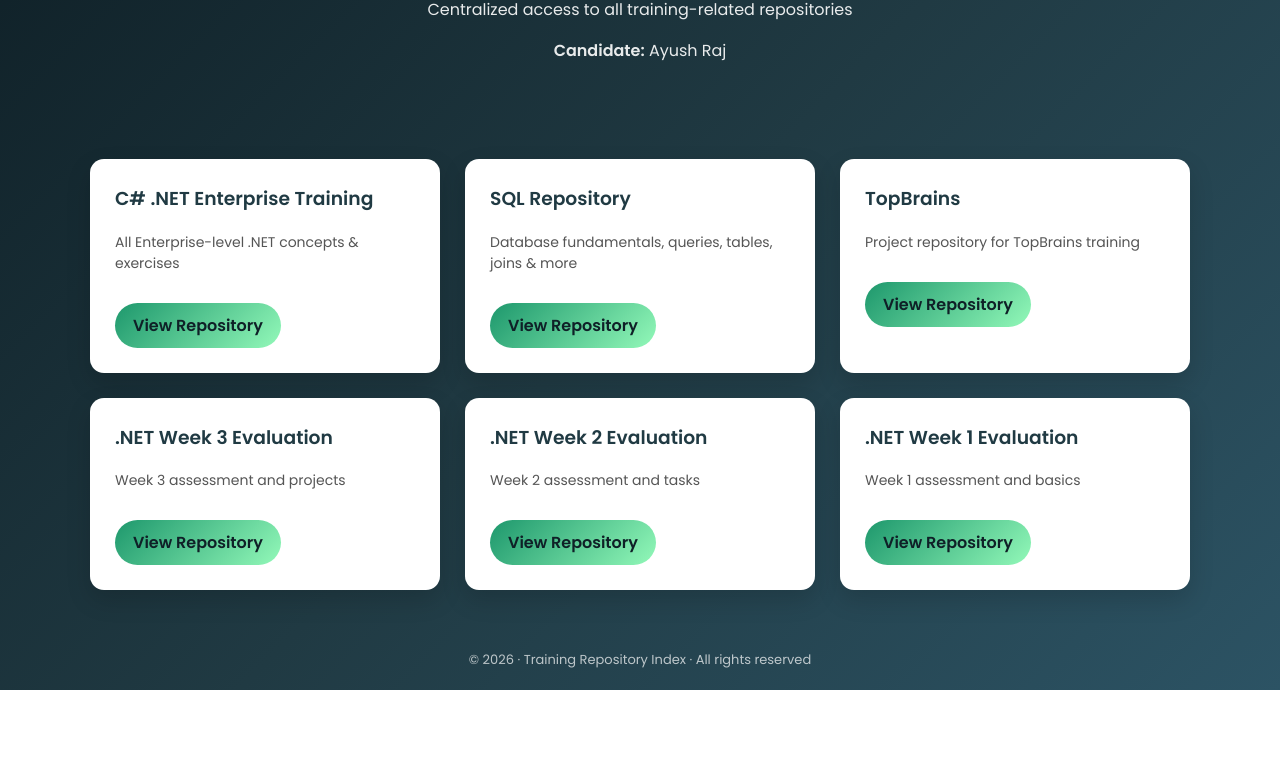
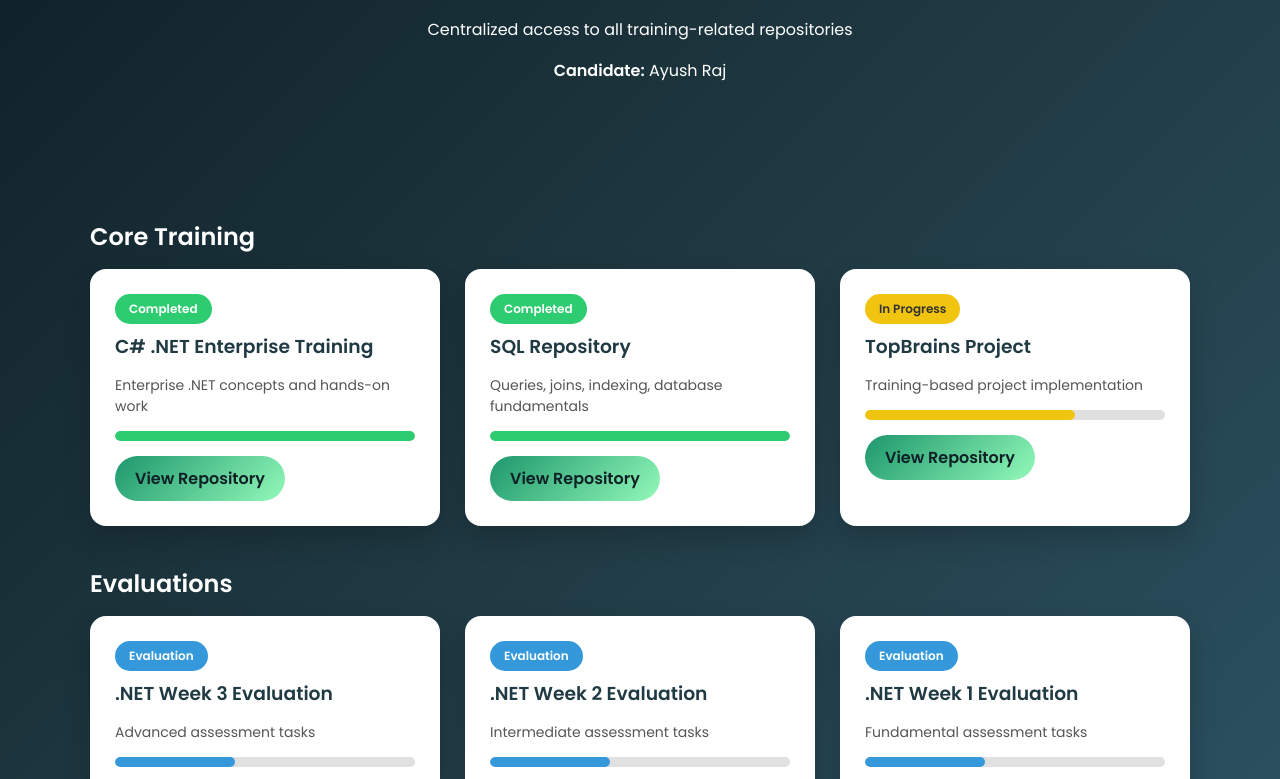
Before and after one commit to ayushraj1223850/enterprise-training-index, a plain HTML site: page index.html in a window 1280 px wide. Shown: the part 114-893 px from the top of the page. Before the commit the page ends 804 px from the top, so only its background shows below. Drawn offline with Linux system fonts and the light colour scheme.

Commit message:
Update index.html

```diff
--- a/index.html
+++ b/index.html
@@ -4,112 +4,111 @@
 <meta charset="UTF-8">
 <title>Training Repository Dashboard</title>
 <link href="https://fonts.googleapis.com/css2?family=Poppins:wght@300;400;600&display=swap" rel="stylesheet">
+
 <style>
-        body {
-            margin: 0;
-            font-family: 'Poppins', sans-serif;
-            background: linear-gradient(135deg, #0f2027, #203a43, #2c5364);
-            color: #333;
+body{
+margin:0;
+font-family:'Poppins',sans-serif;
+background:linear-gradient(135deg,#0f2027,#203a43,#2c5364);
 }
 
-        header {
-            padding: 40px;
-            color: white;
-            text-align: center;
+header{
+padding:40px;
+color:white;
+text-align:center;
 }
 
-        header h1 {
-            margin: 0;
-            font-size: 36px;
-            font-weight: 600;
+.container{
+max-width:1100px;
+margin:auto;
+padding:40px;
 }
 
-        header p {
-            opacity: 0.9;
+h2{
+color:white;
+margin:40px 0 15px;
 }
 
-        .container {
-            padding: 40px;
-            max-width: 1100px;
-            margin: auto;
+.grid{
+display:grid;
+grid-template-columns:repeat(auto-fit,minmax(280px,1fr));
+gap:25px;
 }
 
-        .grid {
-            display: grid;
-            grid-template-columns: repeat(auto-fit, minmax(280px, 1fr));
-            gap: 25px;
+.card{
+background:white;
+border-radius:16px;
+padding:25px;
+box-shadow:0 12px 28px rgba(0,0,0,0.18);
+transition:.3s;
 }
 
-        .card {
-            background: white;
-            border-radius: 14px;
-            padding: 25px;
-            box-shadow: 0 10px 25px rgba(0,0,0,0.15);
-            transition: transform 0.3s, box-shadow 0.3s;
+.card:hover{
+transform:translateY(-8px);
+box-shadow:0 20px 40px rgba(0,0,0,0.3);
 }
 
-        .card:hover {
-            transform: translateY(-6px);
-            box-shadow: 0 18px 35px rgba(0,0,0,0.25);
+.card h3{
+margin:8px 0;
+color:#203a43;
 }
 
-        .card h3 {
-            margin-top: 0;
-            color: #203a43;
+.card p{
+color:#555;
+font-size:14px;
 }
 
-        .card p {
-            font-size: 14px;
-            color: #555;
+.card a{
+display:inline-block;
+margin-top:15px;
+padding:10px 20px;
+border-radius:30px;
+background:linear-gradient(135deg,#1d976c,#93f9b9);
+text-decoration:none;
+color:#0f2027;
+font-weight:600;
 }
 
-        .card a {
-            display: inline-block;
-            margin-top: 15px;
-            padding: 10px 18px;
-            background: linear-gradient(135deg, #1d976c, #93f9b9);
-            color: #0f2027;
-            text-decoration: none;
-            font-weight: 600;
-            border-radius: 30px;
-            transition: opacity 0.3s;
+.badge{
+display:inline-block;
+padding:6px 14px;
+font-size:12px;
+border-radius:20px;
+font-weight:600;
+color:white;
 }
 
-        .card a:hover {
-            opacity: 0.85;
+.completed{background:#2ecc71;}
+.progress{background:#f1c40f;color:#333;}
+.evaluation{background:#3498db;}
+
+.progress-bar{
+width:100%;
+height:10px;
+background:#e0e0e0;
+border-radius:10px;
+overflow:hidden;
+margin-top:10px;
 }
 
-        footer {
-            text-align: center;
-            padding: 20px;
-            color: rgba(255,255,255,0.7);
-            font-size: 13px;
-        }
-        .badge {
-    display: inline-block;
-    padding: 6px 12px;
-    font-size: 12px;
-    font-weight: 600;
-    border-radius: 20px;
-    margin-bottom: 10px;
-    color: white;
+.fill{
+height:100%;
+border-radius:10px;
 }
 
-.completed {
-    background: #2ecc71;
+.fill-100{width:100%;background:#2ecc71;}
+.fill-70{width:70%;background:#f1c40f;}
+.fill-40{width:40%;background:#3498db;}
+
+footer{
+text-align:center;
+padding:20px;
+color:rgba(255,255,255,0.7);
+font-size:13px;
 }
-
-.progress {
-    background: #f1c40f;
-    color: #333;
-}
-
-.evaluation {
-    background: #3498db;
-}
-
 </style>
 </head>
+
 <body>
 
 <header>
@@ -119,61 +118,68 @@
 </header>
 
 <div class="container">
+
+<h2>Core Training</h2>
 <div class="grid">
 
 <div class="card">
+<span class="badge completed">Completed</span>
 <h3>C# .NET Enterprise Training</h3>
-            <p>All Enterprise-level .NET concepts & exercises</p>
-            <a href="https://github.com/ayushraj1223850/Csharp_dotnet_enterprise_Training" target="_blank">
-                View Repository
-            </a>
+<p>Enterprise .NET concepts and hands-on work</p>
+<div class="progress-bar"><div class="fill fill-100"></div></div>
+<a href="https://github.com/ayushraj1223850/Csharp_dotnet_enterprise_Training" target="_blank">View Repository</a>
 </div>
 
 <div class="card">
+<span class="badge completed">Completed</span>
 <h3>SQL Repository</h3>
-            <p>Database fundamentals, queries, tables, joins & more</p>
-            <a href="https://github.com/ayushraj1223850/SQL" target="_blank">
-                View Repository
-            </a>
+<p>Queries, joins, indexing, database fundamentals</p>
+<div class="progress-bar"><div class="fill fill-100"></div></div>
+<a href="https://github.com/ayushraj1223850/SQL" target="_blank">View Repository</a>
 </div>
 
 <div class="card">
-            <h3>TopBrains</h3>
-            <p>Project repository for TopBrains training</p>
-            <a href="https://github.com/ayushraj1223850/TopBrains" target="_blank">
-                View Repository
-            </a>
+<span class="badge progress">In Progress</span>
+<h3>TopBrains Project</h3>
+<p>Training-based project implementation</p>
+<div class="progress-bar"><div class="fill fill-70"></div></div>
+<a href="https://github.com/ayushraj1223850/TopBrains" target="_blank">View Repository</a>
+</div>
+
+</div>
+
+<h2>Evaluations</h2>
+<div class="grid">
+
+<div class="card">
+<span class="badge evaluation">Evaluation</span>
+<h3>.NET Week 3 Evaluation</h3>
+<p>Advanced assessment tasks</p>
+<div class="progress-bar"><div class="fill fill-40"></div></div>
+<a href="https://github.com/ayushraj1223850/dotnet_week3_evaluation" target="_blank">View Repository</a>
 </div>
 
 <div class="card">
-            <h3>.NET Week 3 Evaluation</h3>
-            <p>Week 3 assessment and projects</p>
-            <a href="https://github.com/ayushraj1223850/dotnet_week3_evaluation" target="_blank">
-                View Repository
-            </a>
+<span class="badge evaluation">Evaluation</span>
+<h3>.NET Week 2 Evaluation</h3>
+<p>Intermediate assessment tasks</p>
+<div class="progress-bar"><div class="fill fill-40"></div></div>
+<a href="https://github.com/ayushraj1223850/dotnet_week2_evaluation" target="_blank">View Repository</a>
 </div>
 
 <div class="card">
-            <h3>.NET Week 2 Evaluation</h3>
-            <p>Week 2 assessment and tasks</p>
-            <a href="https://github.com/ayushraj1223850/dotnet_week2_evaluation" target="_blank">
-                View Repository
-            </a>
-        </div>
-
-        <div class="card">
+<span class="badge evaluation">Evaluation</span>
 <h3>.NET Week 1 Evaluation</h3>
-            <p>Week 1 assessment and basics</p>
-            <a href="https://github.com/ayushraj1223850/dotnet_week1_evaluation" target="_blank">
-                View Repository
-            </a>
+<p>Fundamental assessment tasks</p>
+<div class="progress-bar"><div class="fill fill-40"></div></div>
+<a href="https://github.com/ayushraj1223850/dotnet_week1_evaluation" target="_blank">View Repository</a>
 </div>
 
 </div>
 </div>
 
 <footer>
-    © 2026 · Training Repository Index · All rights reserved
+© 2026 · Training Repository Dashboard
 </footer>
 
 </body>
```
Lines whose indentation alone changed are shown as unchanged.
